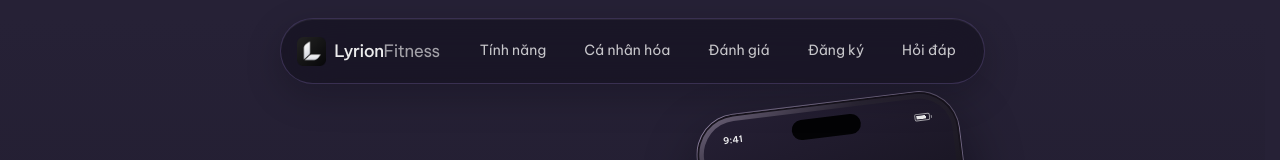
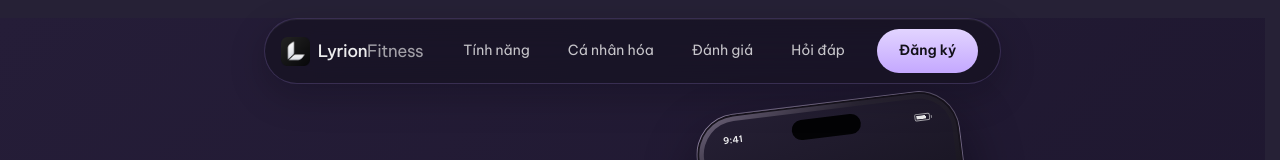
Before and after one commit to Henryquach12/LyrionFitnessWeb, a website: page public/index.html in a window 1280 px wide. Shown: the top 160 px of the page. Drawn offline with Linux system fonts and the light colour scheme; a web font is replaced by a local one.

Commit message:
Fix colour.

```diff
--- a/public/index.html
+++ b/public/index.html
@@ -42,8 +42,8 @@
       <a href="#features">Tính năng</a>
       <a href="#intelligence">Cá nhân hóa</a>
       <a href="#reviews">Đánh giá</a>
+      <a class="desktop-nav-only" href="#faq">Hỏi đáp</a>
       <a class="desktop-nav-only" href="#waitlist">Đăng ký</a>
-      <a class="desktop-nav-only" href="#faq">Hỏi đáp</a>
     </nav>
   </header>
 
--- a/public/styles.css
+++ b/public/styles.css
@@ -61,12 +61,13 @@
   /* Keep content in its original safe region while the background reaches every edge. */
   padding-top:env(safe-area-inset-top,0px);
   padding-bottom:env(safe-area-inset-bottom,0px);
-  background:linear-gradient(
-    180deg,
-    var(--crest) 0%,
-    var(--haze) 25%,
-    #100e17 52%,
-    var(--abyss) 100%
+  background: linear-gradient(
+    135deg,
+    #251D38 0%,
+    #1E172F 25%,
+    #171225 50%,
+    #0F0C19 75%,
+    #060509 100%
   );
   color:var(--text);
   font-family:var(--font-sans);
@@ -1580,7 +1581,7 @@
 .waitlist-board{
   padding:42px;
   border-radius:30px;
-  background:linear-gradient(145deg,#fff,#efecf6);
+  background:linear-gradient(145deg,#fdf8f8,#c7b3f8);
   color:#1d1829;
   box-shadow:0 26px 70px rgba(0,0,0,.22);
   color-scheme:light;
@@ -1659,7 +1660,7 @@
   width:100%;
   min-height:52px;
   padding:14px 16px;
-  background:#262136;
+  background:#342c4e;
   color:#fff;
   border:0;
   border-radius:999px;
@@ -1671,7 +1672,7 @@
 }
 
 .waitlist-submit:hover{
-  background:#3c3055;
+  background:#6c569c;
 }
 
 .waitlist-submit:active{
@@ -2863,3 +2864,37 @@
     z-index:4;
   }
 }
+
+/* Áp dụng dải màu tím nhạt lavender cho nút Đăng ký */
+.site-nav a[href="#waitlist"] {
+  /* Dải chuyển màu chuyển từ sáng (trên) xuống tím nhạt (dưới) */
+  background: linear-gradient(180deg, #E2D4FF 0%, #C4A8FF 100%);
+
+  /* Màu chữ tối để nổi bật trên nền sáng */
+  color: #121018 !important;
+
+  /* Căn chỉnh khoảng cách và bo tròn dạng pill */
+  padding: 8px 22px;
+  border-radius: 9999px;
+  font-weight: 600;
+
+  display: inline-flex;
+  align-items: center;
+  justify-content: center;
+
+  /* Hiệu ứng chuyển cảnh mượt */
+  transition: all 0.25s ease-in-out;
+}
+
+/* Hiệu ứng khi rê chuột vào nút */
+.site-nav a[href="#waitlist"]:hover {
+  background: linear-gradient(180deg, #EBDFFF 0%, #CFB5FF 100%);
+  transform: translateY(-1px);
+  box-shadow: 0 4px 16px rgba(196, 168, 255, 0.4); /* Glow nhẹ tông tím nhạt */
+}
+
+/* Hiệu ứng khi nhấn vào nút */
+.site-nav a[href="#waitlist"]:active {
+  transform: translateY(0);
+  box-shadow: none;
+}
```
